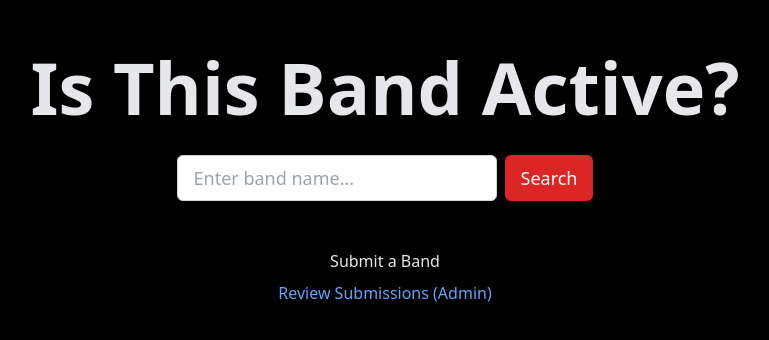
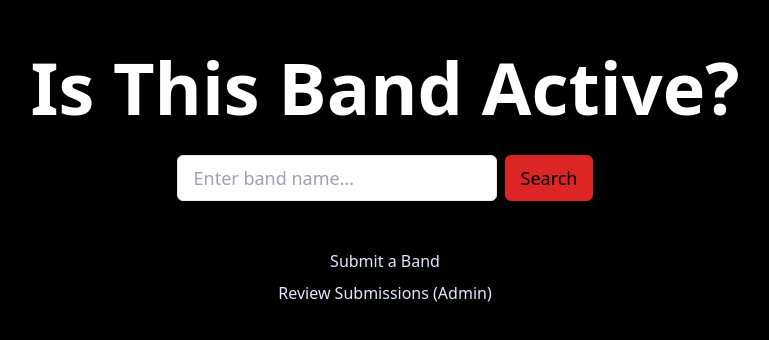
Before and after one commit to assafalper/is-this-band-active, a React (Vite) app in the folder frontend/: page / in a window 1280 px wide. Shown: the part 222-562 px from the top of the page, without its empty margins (255-1024 px from the left). Built offline with nearby package versions, Linux system fonts and the light colour scheme.

Commit message:
fix bad route

```diff
--- a/frontend/src/pages/home.jsx
+++ b/frontend/src/pages/home.jsx
@@ -26,19 +26,19 @@ export default function Home() {
   };
 
   return (
-    <div className="flex flex-col items-center justify-center min-h-screen bg-black text-gray-200">
-      <h1 className="text-7xl font-bold mb-8 text-grey-700">Is This Band Active?</h1>
+    <div className="flex flex-col items-center justify-center min-h-screen bg-black">
+      <h1 className="text-7xl font-bold mb-8 text-white">Is This Band Active?</h1>
       <div className="flex gap-2 mb-6">
         <input
           type="text"
           value={bandName}
           onChange={(e) => setBandName(e.target.value)}
           placeholder="Enter band name..."
-          className="px-4 py-2 border border-gray-300 rounded-md w-80 text-lg"
+          className="px-4 py-2 border border-gray-200 rounded-md w-80 text-lg text-red"
         />
         <button
           onClick={checkBand}
-          className="bg-red-600 text-white px-4 py-2 rounded-md text-lg hover:bg-red-700"
+          className="bg-red-600 text-black px-4 py-2 rounded-md text-lg hover:bg-red-700"
         >
           Search
         </button>
@@ -62,10 +62,10 @@ export default function Home() {
         <p className="text-xl text-gray-600">🚫 Band not found.</p>
       )}
 
-      <Link to="/submit" className="text-white-400 hover:underline mt-6">
+      <Link to="/submit" className="text-blue-100 hover:underline mt-6">
         Submit a Band
       </Link>
-      <Link to="/admin/review" className="text-blue-400 hover:underline mt-2 block">
+      <Link to="/admin/review" className="text-blue-100 hover:underline mt-2 block">
   Review Submissions (Admin)
 </Link>
     </div>
```
